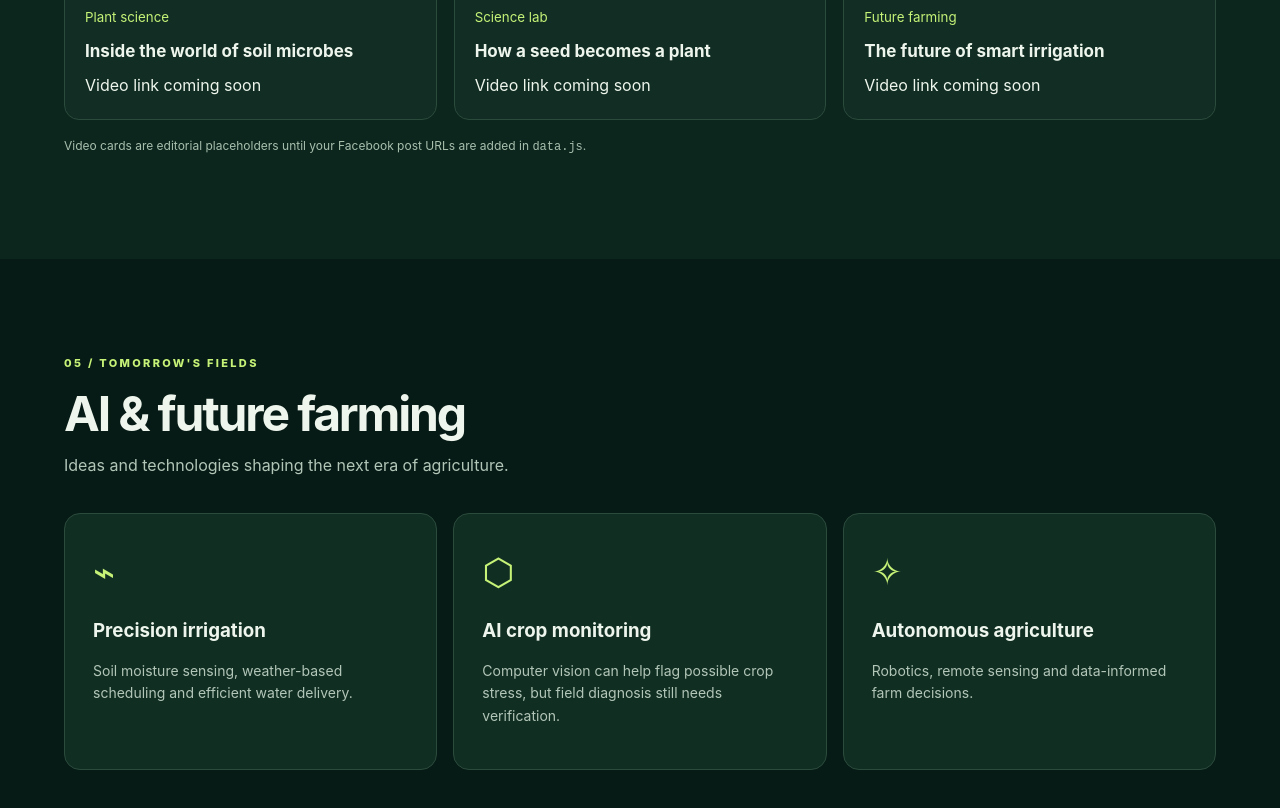
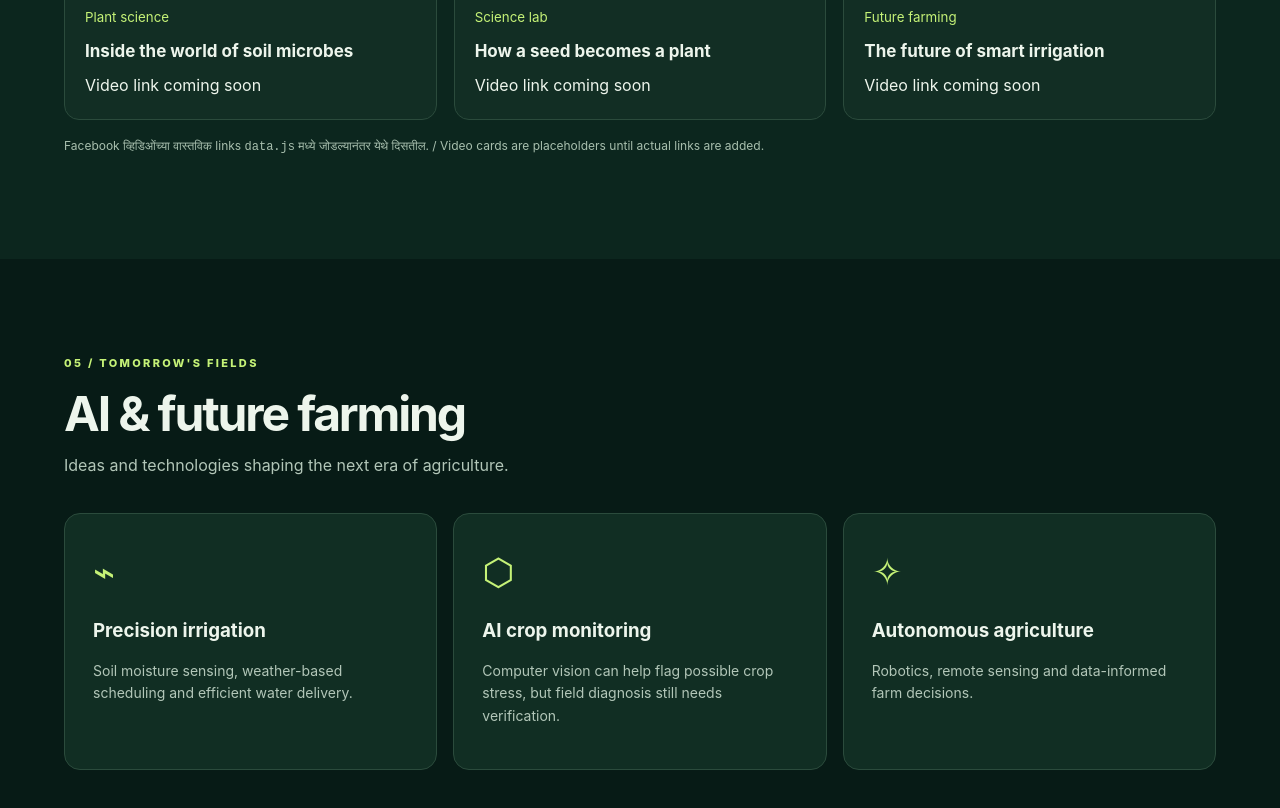
Before and after one commit to agrifuturelab/Agrifuture-lab, a plain HTML site: page index.html in a window 1280 px wide. Shown: the part 3420-4228 px from the top of the page. Drawn offline with Linux system fonts and the light colour scheme.

```diff
--- a/index.html
+++ b/index.html
@@ -5,7 +5,7 @@
 <section class="section" id="crops"><div class="section-heading"><div><span class="eyebrow">01 / KNOW YOUR CROP</span><h2 data-i="cropsTitle">Crop knowledge library</h2><p data-i="cropsDesc">Essential growth, nutrition and crop-care information. Always confirm recommendations with local experts.</p></div><input id="cropSearch" type="search" placeholder="Search crops..." aria-label="Search crops"></div><div class="cards" id="cropGrid"></div><div class="detail" id="cropDetail" hidden></div></section>
 <section class="section shade" id="tools"><div class="section-heading"><div><span class="eyebrow">02 / FIELD UTILITIES</span><h2 data-i="toolsTitle">Smart farming tools</h2><p data-i="toolsDesc">Quick, transparent calculations for everyday farm planning.</p></div></div><div class="tool-layout"><div class="tool-tabs" id="toolTabs"><button class="active" data-tool="fert">Fertilizer nutrients</button><button data-tool="spray">Spray dilution</button><button data-tool="land">Land converter</button><button data-tool="seed">Seed requirement</button></div><div class="tool-panel" id="toolPanel"></div></div><p class="notice" data-i="toolNotice">Calculations are planning aids, not product-specific application recommendations. Always follow approved labels and local agronomic advice.</p></section>
 <section class="section" id="science"><div class="section-heading"><div><span class="eyebrow">03 / UNDER THE MICROSCOPE</span><h2 data-i="scienceTitle">Agriculture science lab</h2><p data-i="scienceDesc">Explore the biology and chemistry behind productive fields.</p></div></div><div class="feature-grid"><article class="feature"><span class="symbol">◌</span><h3>Soil microbiome</h3><p>How bacteria, fungi and organic matter influence nutrient cycling and soil structure.</p><details><summary>Explore the science</summary><p>Microbes decompose residues and help transform nutrients. Outcomes depend on soil moisture, temperature, pH and management.</p></details></article><article class="feature"><span class="symbol">☀</span><h3>Photosynthesis</h3><p>How leaves turn sunlight, carbon dioxide and water into chemical energy.</p><details><summary>Explore the science</summary><p>Chlorophyll absorbs light. Plants use the captured energy to fix carbon into sugars; water and nutrient stress can limit the process.</p></details></article><article class="feature"><span class="symbol">♧</span><h3>Seed germination</h3><p>Understand imbibition, radicle emergence and early seedling establishment.</p><details><summary>Explore the science</summary><p>Viable seeds require suitable moisture, oxygen and temperature; some species have additional light or dormancy requirements.</p></details></article></div></section>
-<section class="section shade" id="media"><div class="section-heading"><div><span class="eyebrow">04 / WATCH & DISCOVER</span><h2 data-i="videosTitle">Videos & reels</h2><p data-i="videosDesc">A home for original Agri Future Lab videos. Add your real Facebook links to publish the gallery.</p></div></div><div class="video-grid" id="videoGrid"></div><p class="notice">Video cards are editorial placeholders until your Facebook post URLs are added in <code>data.js</code>.</p></section>
+<section class="section shade" id="media"><div class="section-heading"><div><span class="eyebrow">04 / WATCH & DISCOVER</span><h2 data-i="videosTitle">Videos & reels</h2><p data-i="videosDesc">A home for original Agri Future Lab videos. Add your real Facebook links to publish the gallery.</p></div></div><div class="video-grid" id="videoGrid"></div><p class="notice">Facebook व्हिडिओंच्या वास्तविक links <code>data.js</code> मध्ये जोडल्यानंतर येथे दिसतील. / Video cards are placeholders until actual links are added.</p></section>
 <section class="section" id="future"><div class="section-heading"><div><span class="eyebrow">05 / TOMORROW'S FIELDS</span><h2 data-i="futureTitle">AI & future farming</h2><p data-i="futureDesc">Ideas and technologies shaping the next era of agriculture.</p></div></div><div class="feature-grid"><article class="feature"><span class="symbol">⌁</span><h3>Precision irrigation</h3><p>Soil moisture sensing, weather-based scheduling and efficient water delivery.</p></article><article class="feature"><span class="symbol">⬡</span><h3>AI crop monitoring</h3><p>Computer vision can help flag possible crop stress, but field diagnosis still needs verification.</p></article><article class="feature"><span class="symbol">✧</span><h3>Autonomous agriculture</h3><p>Robotics, remote sensing and data-informed farm decisions.</p></article></div></section>
 <section class="section shade" id="resources"><div class="section-heading"><div><span class="eyebrow">06 / LEARN & STAY INFORMED</span><h2 data-i="resourcesTitle">Farmer & student resources</h2></div></div><div class="resource-grid"><article class="resource"><h3>🎓 Agriculture exam prep</h3><p>Core topics: agronomy, genetics, soil science, entomology and plant pathology.</p><a href="https://icar.org.in/" target="_blank" rel="noopener">ICAR official website ↗</a></article><article class="resource"><h3>🏛 Government schemes</h3><p>Check current eligibility and announcements directly on official portals.</p><a href="https://pmkisan.gov.in/" target="_blank" rel="noopener">PM-KISAN official portal ↗</a></article><article class="resource"><h3>📰 Agriculture updates</h3><p>Verified public agricultural research, advisories and official updates.</p><a href="https://icar.org.in/" target="_blank" rel="noopener">Research & updates ↗</a></article><article class="resource"><h3>🌦 Weather information</h3><p>Check forecasts and warnings before field operations.</p><a href="https://mausam.imd.gov.in/" target="_blank" rel="noopener">India Meteorological Department ↗</a></article></div></section>
 <section class="section about" id="about"><div><span class="eyebrow">THE MISSION</span><h2 data-i="aboutTitle">Knowledge should grow everywhere.</h2><p data-i="aboutText">Agri Future Lab shares accessible agriculture education, science explainers and modern farming ideas for curious minds and practical growers.</p><div class="actions"><a class="btn primary" id="facebookLink" href="#about">Facebook page link coming soon</a><a class="btn ghost" href="mailto:YOUR_EMAIL@example.com" id="contactLink">Add contact email</a></div></div><div class="about-graphic"><span>AGRI</span><strong>FUTURE</strong><span>LAB</span><small>IDEAS THAT TAKE ROOT.</small></div></section></main><footer><span>✳ AGRI FUTURE LAB</span><p>Educational information only. Verify crop recommendations with local extension specialists and product labels.</p><small>© <span id="year"></span> Agri Future Lab. Built for the future of farming.</small></footer><script src="data.js"></script><script src="app.js"></script></body></html>
```
